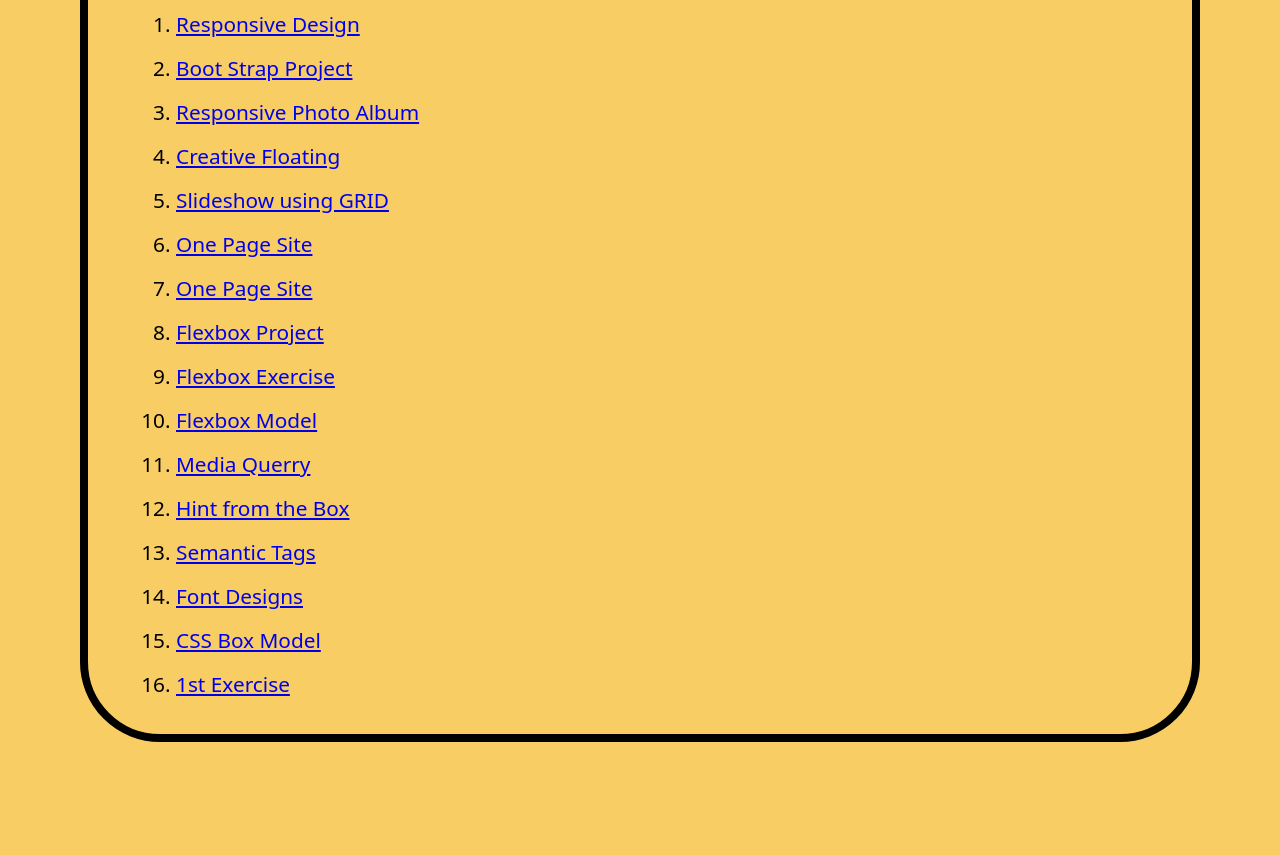
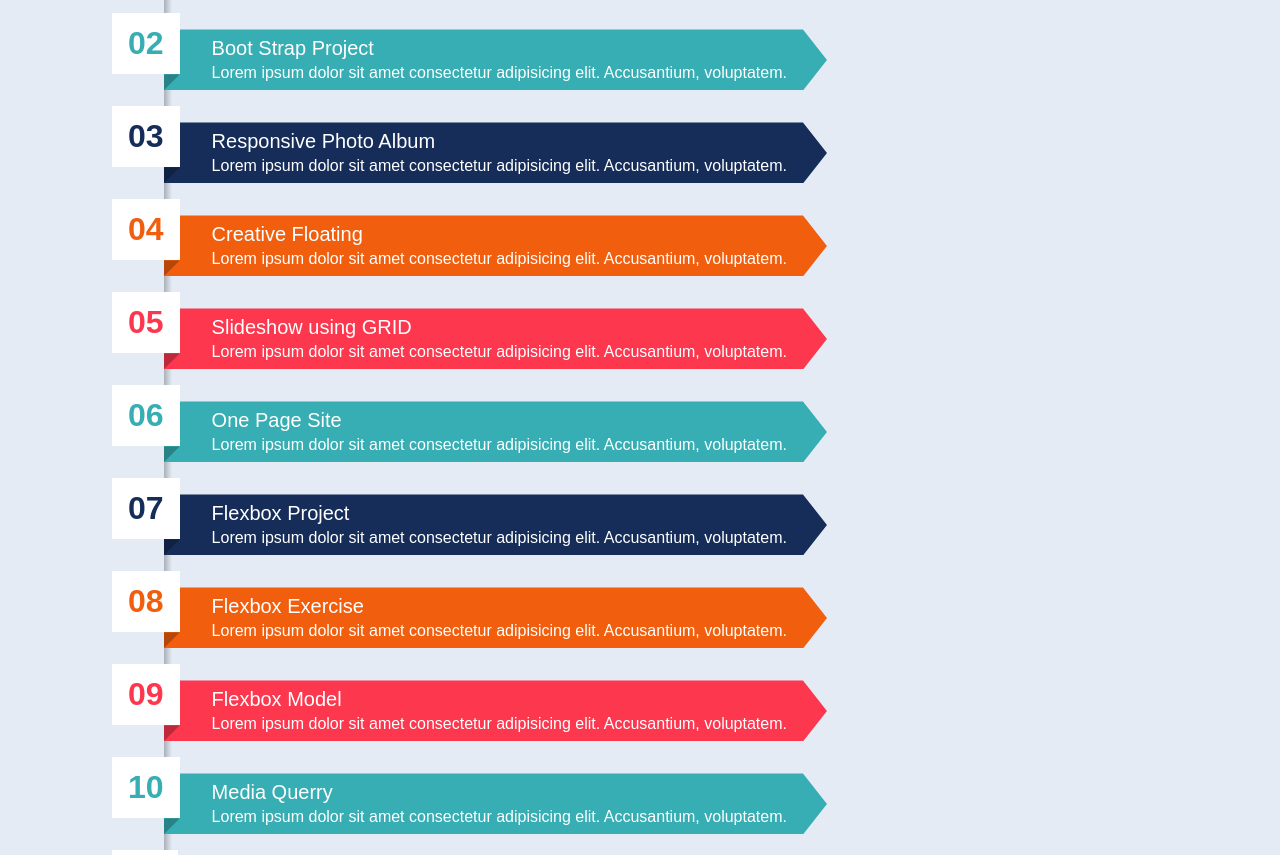
Before and after one commit to AyeshaSeemab93/HTML5-CSS3-Projects-HelsinkiBusinessCollege, a plain HTML site: page index.html in a window 1280 px wide. Shown: the part 259-1114 px from the top of the page. Before the commit the page ends 1081 px from the top, so only its background shows below. Drawn offline with Linux system fonts and the light colour scheme.

Commit message:
modify list

```diff
--- a/index.html
+++ b/index.html
@@ -5,53 +5,222 @@
   <meta name="viewport" content="width=device-width, initial-scale=1.0">
   <title>HTML5 and CSS3 Projects</title>
   <style>
-    body{
-      font-family: system-ui, -apple-system, BlinkMacSystemFont, 'Segoe UI', Roboto, Oxygen, Ubuntu, Cantarell, 'Open Sans', 'Helvetica Neue', sans-serif;
-      margin-top: 2rem;
-      font-size: 1.3rem;
-      background-color: rgb(247, 205, 100);
-      border: solid;
-      border-radius: 5rem;
-      border-width: 0.5rem;
-      margin: 5rem;
-      padding: 1rem;
+
+    body {
+  background: #e4ebf4;
+  padding: 2rem;
+  margin-left: 5rem;
+}
+h1 {
+  font-family: 'Lucida Sans', 'Lucida Sans Regular', 'Lucida Grande', 'Lucida Sans Unicode', Geneva, Verdana, sans-serif;
+  margin-left: 10rem;
+  margin-bottom: 5rem;
+  color: #172D5A;
+  text-decoration: underline;
+}
+.olcards,
+.olcards * {
+  margin: 0;
+  padding: 0;
+  box-sizing: border-box;
+}
+
+li:hover {
+      transform: scale(1.05) translateZ(10px);
     }
-    h1{
-      text-align: center;
-      margin-bottom: 2rem;
-    }
-    p{
-      text-align: center;
-    }
-    li{
-      margin-top: 1rem;
-      margin-left: 2rem;
-    }
+.olcards {
+  list-style: none;
+  counter-reset: cardCount;
+  font-family: sans-serif;
+  display: flex;
+  flex-direction: column;
+  --cardsGap: 1rem;
+  gap: var(--cardsGap);
+  padding-bottom: var(--cardsGap);
+}
+.olcards li {
+  counter-increment: cardCount;
+  display: flex;
+  color: white;
+  --labelOffset: 1rem;
+  --arrowClipSize: 1.5rem;
+  margin-top: var(--labelOffset);
+}
 
+.olcards li::before {
+  content: counter(cardCount, decimal-leading-zero);
+  background: white;
+  color: var(--cardColor);
+  font-size: 2em;
+  font-weight: 700;
+  transform: translateY(calc(-1 * var(--labelOffset)));
+  margin-right: calc(-1 * var(--labelOffset));
+  z-index: 1;
+  display: flex;
+  justify-content: center;
+  align-items: center;
+  padding-inline: 0.5em;
+}
+
+.olcards li .content {
+  background-color: var(--cardColor);
+  --inlinePadding: 1em;
+  --boxPadding: 0.5em;
+  display: grid;
+  padding: var(--boxPadding) calc(var(--inlinePadding) + var(--arrowClipSize))
+    var(--boxPadding) calc(var(--inlinePadding) + var(--labelOffset));
+  grid-template-areas:
+    "icon title"
+    "icon text";
+  gap: 0.25em 1em;
+  clip-path: polygon(
+    0 0,
+    calc(100% - var(--arrowClipSize)) 0,
+    100% 50%,
+    calc(100% - var(--arrowClipSize)) 100%,
+    calc(100% - var(--arrowClipSize)) calc(100% + var(--cardsGap)),
+    0 calc(100% + var(--cardsGap))
+  );
+  position: relative;
+}
+.olcards li .content::before {
+  content: "";
+  position: absolute;
+  width: var(--labelOffset);
+  height: var(--labelOffset);
+  background: var(--cardColor);
+  left: 0;
+  bottom: 0;
+  clip-path: polygon(0 0, 100% 0, 0 100%);
+  filter: brightness(0.75);
+}
+.olcards li .content::after {
+  content: "";
+  position: absolute;
+  height: var(--cardsGap);
+  width: var(--cardsGap);
+  background: linear-gradient(to right, rgba(0, 0, 0, 0.25), transparent 50%);
+  left: 0;
+  top: 100%;
+}
+.olcards li .icon {
+  grid-area: icon;
+  align-self: center;
+  font-size: 2em;
+}
+.olcards li .content .title {
+  grid-area: title;
+  font-size: 1.25em;
+  /* font-weight: 700; */
+}
+.olcards li .content .text {
+  grid-area: text;
+}
+a{
+  text-decoration: none;
+  color: white;
+}
   </style>
 </head>
 <body>
   <h1>HTML5 and CSS3 Projects</h1>
-  <p>These are the projects I created duing my course in Helsinki Business College to practice my skills.</p>
-  <ol>
-    <li><a href="./15-responsive-website/index.html">Responsive Design</a></li>
-    <li><a href="./14-using-boot-strap/index.html">Boot Strap Project</a></li>
-    <li><a href="./13-responsive-photo-album/index.html">Responsive Photo Album</a></li>
-    <li><a href="./12-creative-floating/index.html">Creative Floating</a></li>
-    <li><a href="./11-SlideShow-using-Grid/index.html">Slideshow using GRID</a></li>
-    <li><a href="./10-One-Page-Site/index-1.html">One Page Site</a></li>
-    <li><a href="./10-One-Page-Site/index.html">One Page Site</a></li>
-    <li><a href="./09-sovella-flexboxia/index.html">Flexbox Project</a></li>
-    <li><a href="./08-flex-harjoitus/index.html">Flexbox Exercise</a></li>
-    <li><a href="./07-flex-box-model/index.html">Flexbox Model</a></li>
-    <li><a href="./06-media-querry/index.html">Media Querry</a></li>
-    <li><a href="./05-vihje-laatikosta/index.html">Hint from the Box</a></li>
-    <li><a href="./04-semanttiset-tagit/index.html">Semantic Tags</a></li>
-    <li><a href="./03-fontti-muotoilut/index.html">Font Designs</a></li>
-    <li><a href="./02-css-box-model/index.html">CSS Box Model</a></li>
-    <li><a href="./01-harjoitus/index.html">1st Exercise</a></li>
+	<ol class="olcards">
+		<li style="--cardColor:#fc374e">
+			<div class="content">
+				<div class="title"><a href="./15-responsive-website/index.html">Responsive Design</a></div>
+				<div class="text">Lorem ipsum dolor sit amet consectetur adipisicing elit. Accusantium, voluptatem.</div>
+			</div>
+		</li>
+		<li style="--cardColor:#36aeb3">
+			<div class="content">
+				<div class="title"><a href="./14-using-boot-strap/index.html">Boot Strap Project</a></div>
+				<div class="text">Lorem ipsum dolor sit amet consectetur adipisicing elit. Accusantium, voluptatem.</div>
+			</div>
+		</li>
+		<li style="--cardColor:#162d59">
+			<div class="content">
+				<div class="title"><a href="./13-responsive-photo-album/index.html">Responsive Photo Album</a></div>
+				<div class="text">Lorem ipsum dolor sit amet consectetur adipisicing elit. Accusantium, voluptatem.</div>
+			</div>
+		</li>
+		<li style="--cardColor:#f15f0e">
+			<div class="content">
+				<div class="title"><a href="./12-creative-floating/index.html">Creative Floating</a></div>
+				<div class="text">Lorem ipsum dolor sit amet consectetur adipisicing elit. Accusantium, voluptatem.</div>
+			</div>
+		</li>
+    <li style="--cardColor:#fc374e">
+			<div class="content">
+				<div class="title"><a href="./11-SlideShow-using-Grid/index.html">Slideshow using GRID</a></div>
+				<div class="text">Lorem ipsum dolor sit amet consectetur adipisicing elit. Accusantium, voluptatem.</div>
+			</div>
+		</li>
+    <li style="--cardColor:#36aeb3">
+			<div class="content">
+				<div class="title"><a href="./10-One-Page-Site/index-1.html">One Page Site</a></div>
+				<div class="text">Lorem ipsum dolor sit amet consectetur adipisicing elit. Accusantium, voluptatem.</div>
+			</div>
+		</li>
 
-  </ol>
+    <li style="--cardColor:#162d59">
+			<div class="content">
+				<div class="title"><a href="./09-sovella-flexboxia/index.html">Flexbox Project</a></div>
+				<div class="text">Lorem ipsum dolor sit amet consectetur adipisicing elit. Accusantium, voluptatem.</div>
+			</div>
+		</li>
 
+    <li style="--cardColor:#f15f0e">
+			<div class="content">
+				<div class="title"><a href="./08-flex-harjoitus/index.html">Flexbox Exercise</a></div>
+				<div class="text">Lorem ipsum dolor sit amet consectetur adipisicing elit. Accusantium, voluptatem.</div>
+			</div>
+		</li>
+
+
+    <li style="--cardColor:#fc374e">
+			<div class="content">
+				<div class="title"><a href="./07-flex-box-model/index.html">Flexbox Model</a></div>
+				<div class="text">Lorem ipsum dolor sit amet consectetur adipisicing elit. Accusantium, voluptatem.</div>
+			</div>
+		</li>
+    <li style="--cardColor:#36aeb3">
+			<div class="content">
+				<div class="title"><a href="./06-media-querry/index.html">Media Querry</a></div>
+				<div class="text">Lorem ipsum dolor sit amet consectetur adipisicing elit. Accusantium, voluptatem.</div>
+			</div>
+		</li>
+    <li style="--cardColor:#162d59">
+			<div class="content">
+				<div class="title"><a href="./05-vihje-laatikosta/index.html">Hint from the Box</a></div>
+				<div class="text">Lorem ipsum dolor sit amet consectetur adipisicing elit. Accusantium, voluptatem.</div>
+			</div>
+		</li>
+    <li style="--cardColor:#f15f0e">
+			<div class="content">
+				<div class="title"><a href="./04-semanttiset-tagit/index.html">Semantic Tags</a></div>
+				<div class="text">Lorem ipsum dolor sit amet consectetur adipisicing elit. Accusantium, voluptatem.</div>
+			</div>
+		</li>
+    <li style="--cardColor:#fc374e">
+			<div class="content">
+				<div class="title"><a href="./03-fontti-muotoilut/index.html">Font Designs</a></div>
+				<div class="text">Lorem ipsum dolor sit amet consectetur adipisicing elit. Accusantium, voluptatem.</div>
+			</div>
+		</li>
+    <li style="--cardColor:#36aeb3">
+			<div class="content">
+				<div class="title"><a href="./02-css-box-model/index.html">CSS Box Model</a></div>
+				<div class="text">Lorem ipsum dolor sit amet consectetur adipisicing elit. Accusantium, voluptatem.</div>
+			</div>
+		</li>
+    <li style="--cardColor:#162d59">
+			<div class="content">
+				<div class="title"><a href="./01-harjoitus/index.html">1st Exercise</a></div>
+				<div class="text">Lorem ipsum dolor sit amet consectetur adipisicing elit. Accusantium, voluptatem.</div>
+			</div>
+		</li>
+
+
+	</ol>
 </body>
 </html>
```
